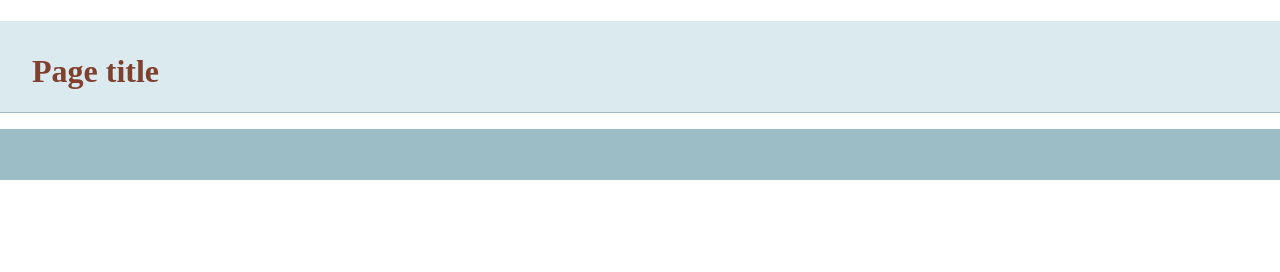
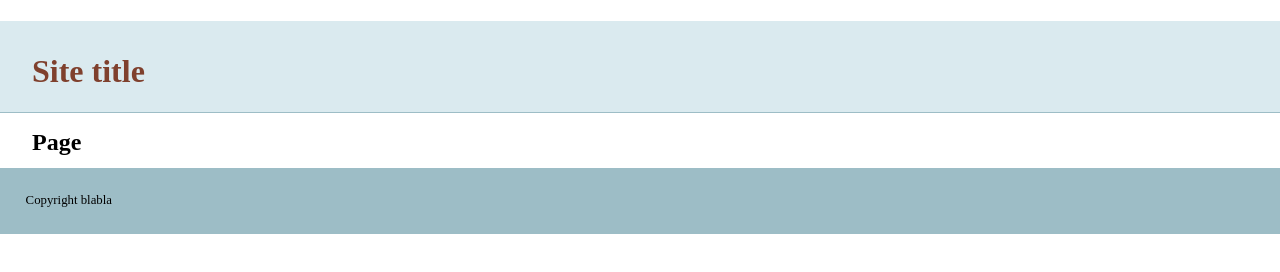
Before and after one commit to KennethLyhne/git-basics, a plain HTML site: page index.html in a window 1280 px wide. Drawn offline with nearby package versions, Linux system fonts and the light colour scheme.

Commit message:
added more info to templete

```diff
--- a/index.html
+++ b/index.html
@@ -14,13 +14,15 @@
     </head>
     <body>
     <header>
-	<h1>Page title</h1>
+	<h1>Site title</h1>
     </header>
     <nav id="pageNav">
     </nav>
     <main>
+    	<h2>Page</h2>
     </main>
     <footer>
+    	Copyright blabla
     </footer>
         <script>
 //use the modernizr load to load up external scripts. This will load the scripts asynchronously, but the order listed matters. Although it will load all scripts in parallel, it will execute them in the order listed
```
